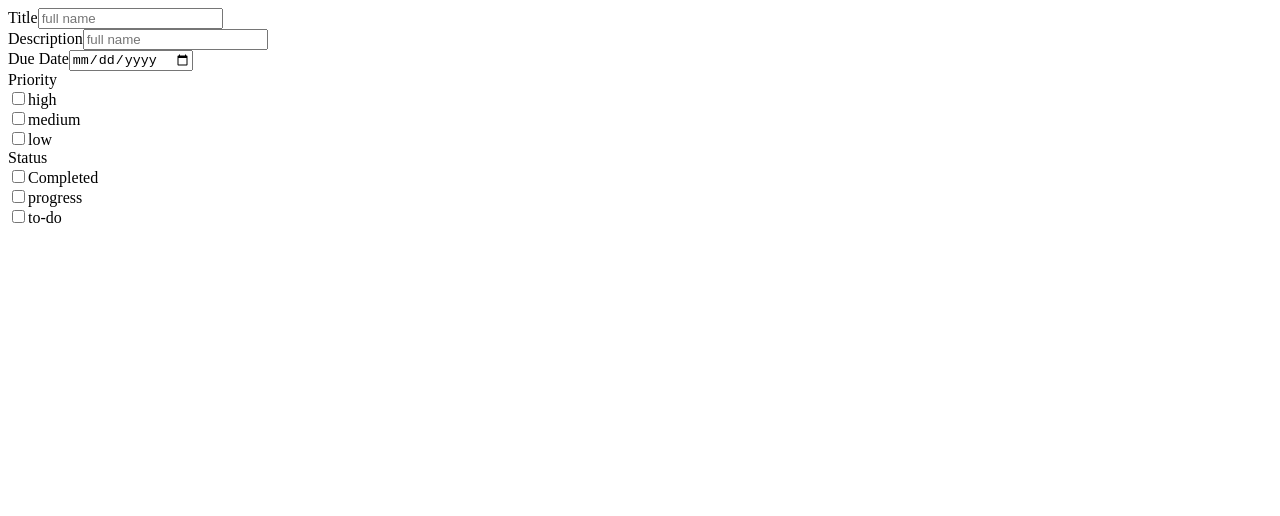
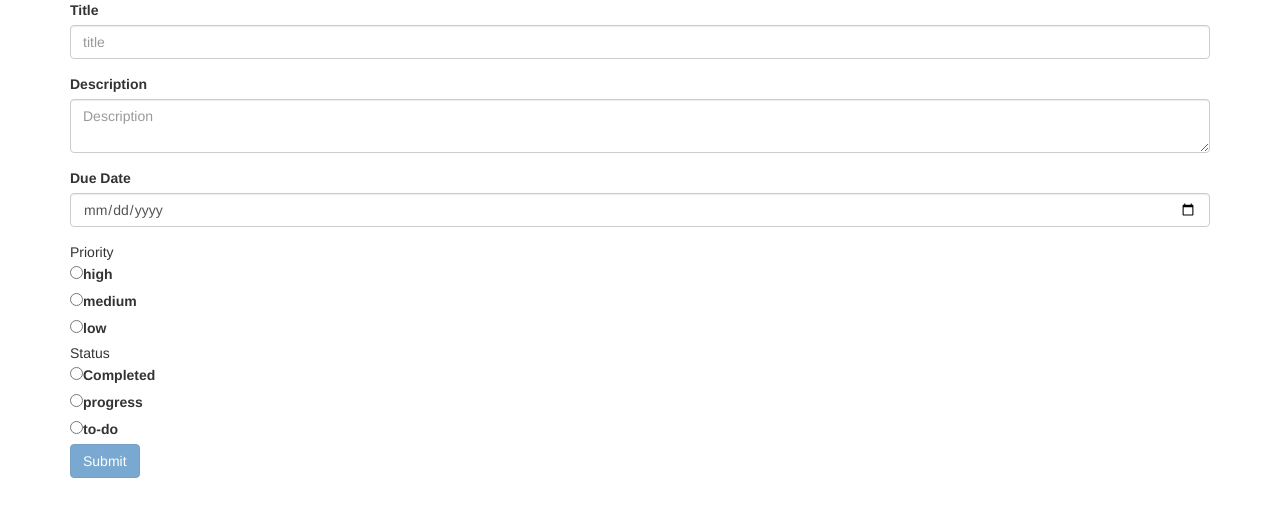
Before and after one commit to mayankdutta/todoAngular, an Angular app: page / in a window 1280 px wide. Shown: the top 516 px of the page. Built offline with nearby package versions, Linux system fonts and the light colour scheme.

Commit message:
basic form created & data insertion being done.

```diff
--- a/src/app/app.component.html
+++ b/src/app/app.component.html
@@ -1,47 +1,128 @@
+<div class="container mt-5">
+  <div class="form-area">
     <form #f="ngForm" (submit)="onSubmit(f)">
       <div class="form-group">
         <label>Title</label>
-    <input type="text" placeholder="full name" />
+        <input
+          type="text"
+          placeholder="title"
+          name="title"
+          ngModel
+          #title="ngModel"
+          class="form-control"
+          [ngClass]="{ 'is-invalid': title.touched && title.invalid }"
+          required
+        />
+        <div class="alert alert-danger" *ngIf="title.touched && title.invalid">
+          Title is not valid
+        </div>
       </div>
 
       <div class="form-group">
         <label>Description</label>
-    <input type="text" placeholder="full name" />
+        <textarea
+          type="text"
+          placeholder="Description"
+          ngModel
+          name="description"
+          class="form-control"
+          #description="ngModel"
+        ></textarea>
       </div>
 
       <div class="form-group">
         <label>Due Date</label>
-    <input type="date" placeholder="full name" />
+        <input
+          type="date"
+          placeholder="full name"
+          #dueDate="ngModel"
+          class="form-control"
+          name="dueDate"
+          ngModel
+        />
       </div>
 
-  <div class="form-group">
       <div>Priority</div>
 
-    <input id="label-high" type="checkbox" />
-    <label for="label-high">high</label>
-    <br />
-
-    <input id="label-medium" type="checkbox" />
-    <label for="label-medium">medium</label>
-    <br />
-
-    <input id="label-low" type="checkbox" />
-    <label for="label-low">low</label>
-    <br />
+      <div class="form-check">
+        <input
+          type="radio"
+          ngModel
+          value="high"
+          class="form-check-input"
+          name="priority"
+          id="priorityHigh"
+        />
+        <label class="form-check-label" for="priorityHigh">high</label>
       </div>
 
-  <div class="form-group">
+      <div class="form-check">
+        <input
+          type="radio"
+          ngModel
+          value="medium"
+          class="form-check-input"
+          name="priority"
+          id="priorityMedium"
+        />
+        <label class="form-check-label" for="priorityMedium">medium</label>
+      </div>
+
+      <div class="form-check">
+        <input
+          type="radio"
+          ngModel
+          value="low"
+          class="form-check-input"
+          name="priority"
+          id="priorityLow"
+        />
+        <label class="form-check-label" for="priorityLow">low</label>
+      </div>
+
       <div>Status</div>
+      <div class="form-check">
+        <input
+          id="statusCompleted"
+          type="radio"
+          ngModel
+          class="form-check-input"
+          name="status"
+          #status="ngModel"
+          value="Completed"
+        />
+        <label class="form-check-label" for="statusCompleted">Completed</label>
+      </div>
 
-    <input id="label-completed" type="checkbox" />
-    <label for="label-completed">Completed</label>
-    <br />
+      <div class="form-check">
+        <input
+          id="statusProgress"
+          type="radio"
+          ngModel
+          #status="ngModel"
+          class="form-check-input"
+          name="status"
+          value="progress"
+        />
+        <label class="form-check-label" for="statusProgress">progress</label>
+      </div>
 
-    <input id="label-progress" type="checkbox" />
-    <label for="label-progress">progress</label>
-    <br />
+      <div class="form-check">
+        <input
+          id="statusTodo"
+          type="radio"
+          ngModel
+          #status="ngModel"
+          class="form-check-input"
+          name="status"
+          value="todo"
+        />
+        <label class="form-check-label" for="statusTodo">to-do</label>
+      </div>
 
-    <input id="label-todo" type="checkbox" />
-    <label for="label-todo">to-do</label>
+      <button type="submit" class="btn btn-primary" [disabled]="f.invalid">
+        Submit
+      </button>
+    </form>
   </div>
-</form>
+</div>
--- a/src/app/app.component.ts
+++ b/src/app/app.component.ts
@@ -1,14 +1,27 @@
 import { Component } from '@angular/core';
+import { FormControl, NgForm } from '@angular/forms';
+import { TodoService } from './services/todo.service';
+import { iTodoItem } from './models/todo-item';
 
 @Component({
   selector: 'app-root',
   templateUrl: './app.component.html',
-  styleUrls: ['./app.component.scss']
+  styleUrls: ['./app.component.scss'],
 })
 export class AppComponent {
   title = 'codingNinja';
 
-  onSubmit(data: any) {
+  constructor(private todoService: TodoService) { }
 
+  onSubmit(data: NgForm) {
+    console.log(data.value);
+    this.todoService.add(data.value);
+
+
+    console.log(this.todoService.todoList)
+  }
+
+  getValue(value: any) {
+    // console.log(value);
   }
 }
--- /dev/null
+++ b/src/app/models/todo-item.ts
@@ -0,0 +1,12 @@
+export interface iTodoItem {
+  id: number;
+
+  title: string;
+  description: string;
+  dueDate: Date;
+  priority: string;
+  status: string;
+
+  createdAt: Date;
+  updatedAt: Date;
+}
--- /dev/null
+++ b/src/app/services/todo.service.ts
@@ -0,0 +1,24 @@
+import { Injectable } from '@angular/core';
+import { iTodoItem } from '../models/todo-item';
+
+@Injectable({
+  providedIn: 'root',
+})
+
+export class TodoService {
+  todoList: Array<iTodoItem> = [ ]
+
+  add(todoItem: iTodoItem) {
+    this.todoList.push(todoItem);
+  }
+
+  delete(id: number) {
+    this.todoList = this.todoList.filter(todo => todo.id !== id);
+  }
+
+  sortPriority() { }
+  sortName() {}
+  sortId() {}
+
+  constructor() {}
+}
--- a/src/index.html
+++ b/src/index.html
@@ -1,11 +1,17 @@
-<!doctype html>
+<!DOCTYPE html>
 <html lang="en">
   <head>
-  <meta charset="utf-8">
+    <meta charset="utf-8" />
     <title>CodingNinja</title>
-  <base href="/">
-  <meta name="viewport" content="width=device-width, initial-scale=1">
-  <link rel="icon" type="image/x-icon" href="favicon.ico">
+    <base href="/" />
+    <meta name="viewport" content="width=device-width, initial-scale=1" />
+    <link rel="icon" type="image/x-icon" href="favicon.ico" />
+    <link
+      rel="stylesheet"
+      href="https://maxcdn.bootstrapcdn.com/bootstrap/3.3.7/css/bootstrap.min.css"
+      integrity="sha384-BVYiiSIFeK1dGmJRAkycuHAHRg32OmUcww7on3RYdg4Va+PmSTsz/K68vbdEjh4u"
+      crossorigin="anonymous"
+    />
   </head>
   <body>
     <app-root></app-root>
```
Also changed, not shown: 1 other file (tests, documents, lock files or other folders). Lines whose indentation alone changed are shown as unchanged.
